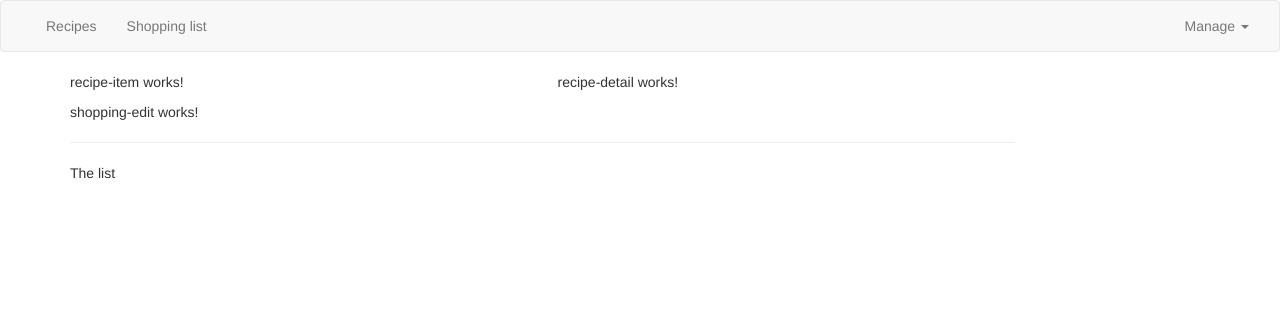
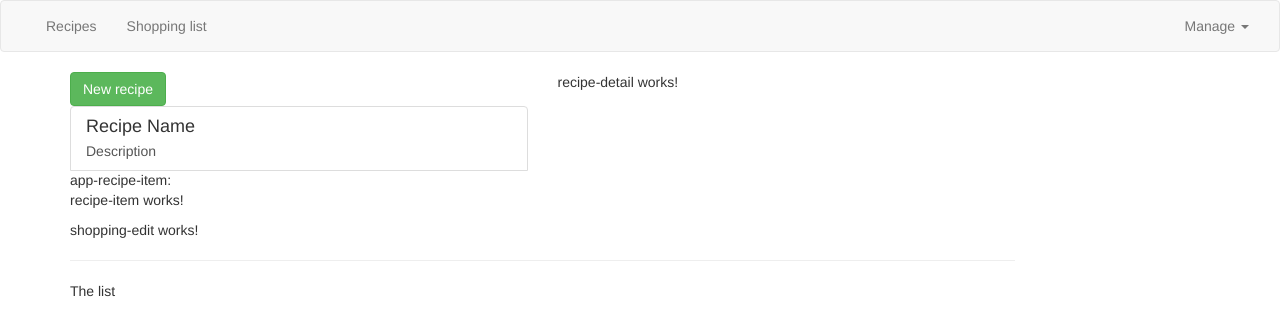
Before and after one commit to elprs/RecipeLibrary, an Angular app: page / in a window 1280 px wide. Shown: the top 336 px of the page. Built offline with nearby package versions, Linux system fonts and the light colour scheme.

Commit message:
bootstrap html structrure for recipes

```diff
--- a/src/app/recipes/recipe-list/recipe-list.component.html
+++ b/src/app/recipes/recipe-list/recipe-list.component.html
@@ -1 +1,21 @@
-<app-recipe-item></app-recipe-item>
+
+<div class="row">
+  <div class="col-xs-12">
+    <button class="btn btn-success">New recipe</button>
+  </div>
+</div>
+<div class="row">
+  <div class="col-xs-12">
+    <a href="#" class="list-group-item clearfix">
+      <div class="pull-left">
+        <h4 class="list-group-item-heading">Recipe Name</h4>
+        <p class="list-group-item-text">Description</p>
+      </div>
+      <span class="pull-right">
+        <img src="" alt="" class="img-responsive" style="max-height: 50px;">
+      </span>
+    </a>
+    app-recipe-item:
+    <app-recipe-item></app-recipe-item>
+  </div>
+</div>
--- a/src/app/recipes/recipe-list/recipe-list.component.ts
+++ b/src/app/recipes/recipe-list/recipe-list.component.ts
@@ -1,4 +1,6 @@
+import { Recipe } from './../recipe.model';
 import { Component, OnInit } from '@angular/core';
+
 
 @Component({
   selector: 'app-recipe-list',
@@ -6,7 +8,10 @@
   styleUrls: ['./recipe-list.component.css']
 })
 export class RecipeListComponent implements OnInit {
-  recipes = [];
+  recipes: Recipe[] = [
+    new Recipe("A test recipe", "description test",
+    "https://www.bbcgoodfood.com/recipes/collection/easy")
+  ];
 
   constructor() { }
 
```
